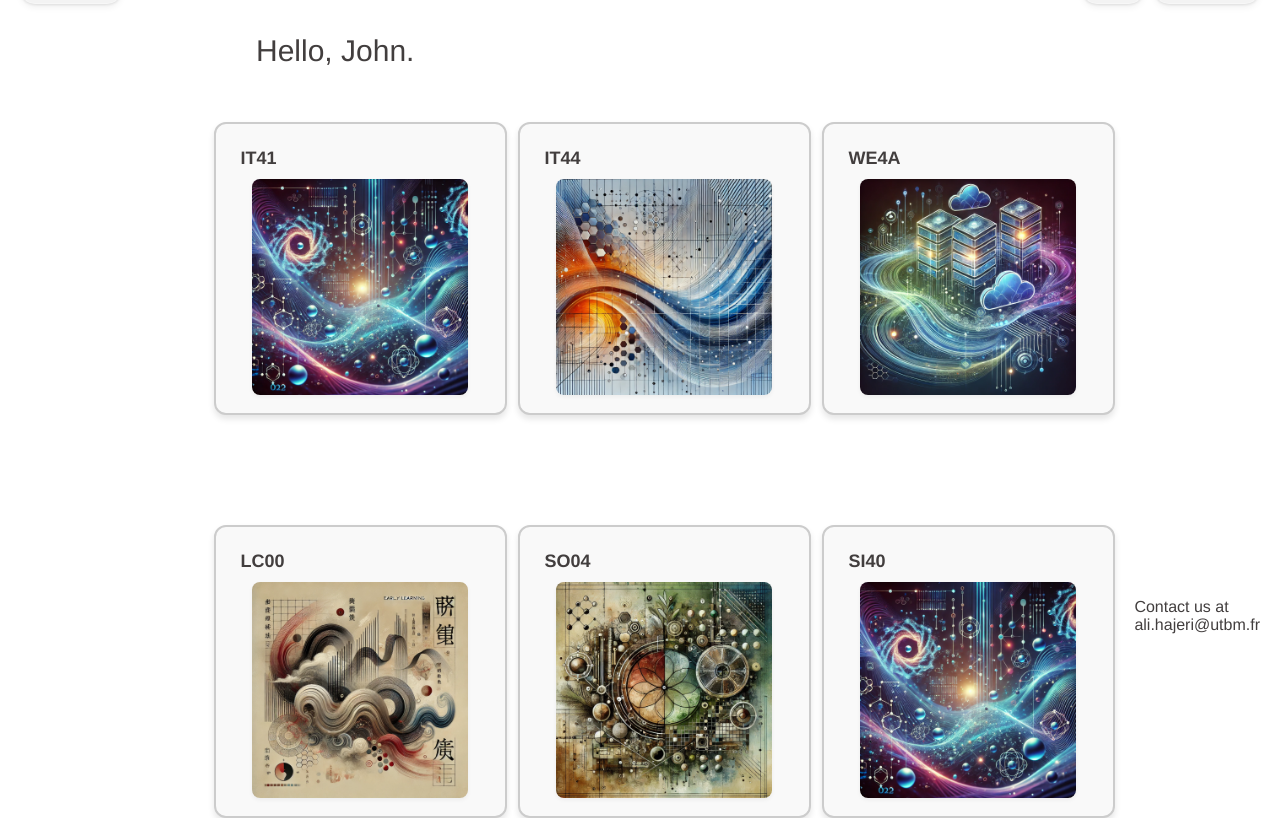
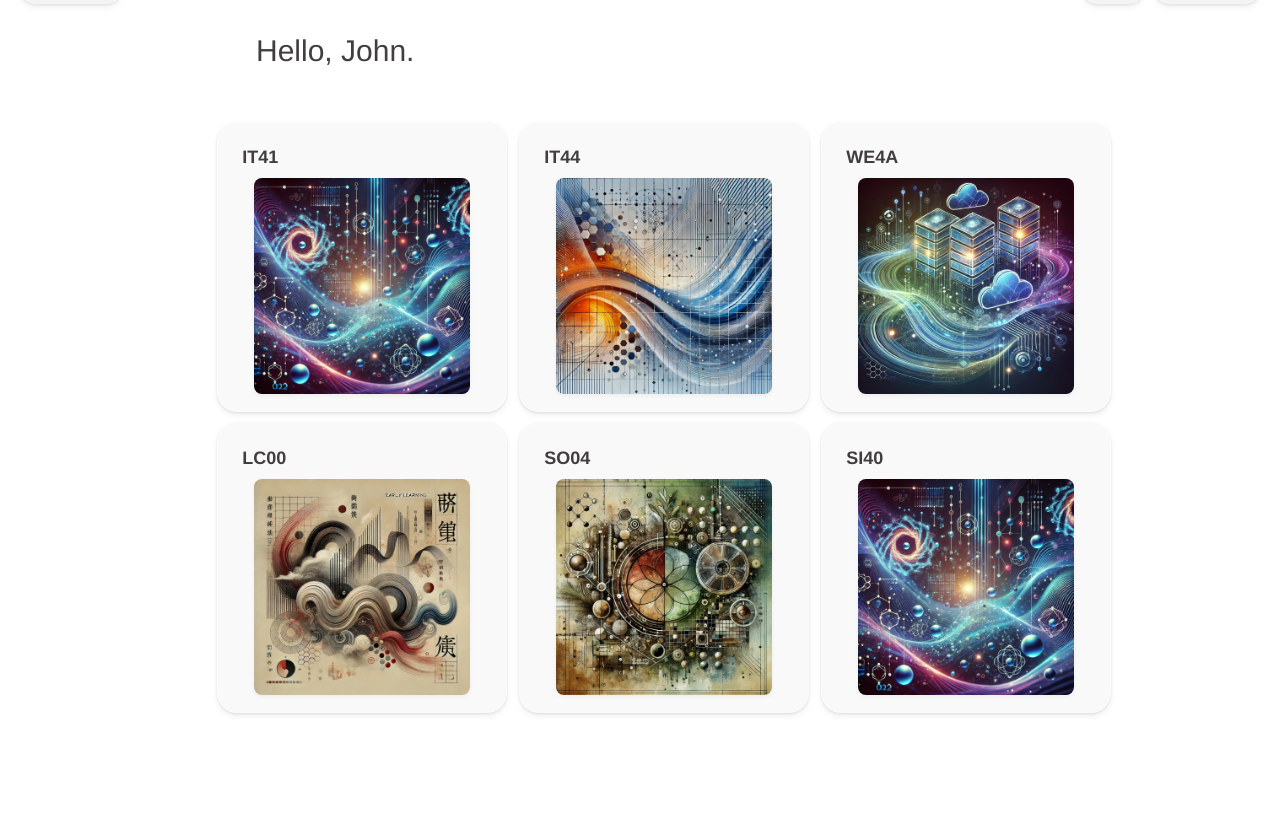
Before and after one commit to zshelali/moodle-like-website, a PHP site: page /student.php in a window 1280 px wide. Shown: the part 146-964 px from the top of the page. After the commit the page ends 861 px from the top, so only its background shows below. Run offline with PHP 8.4, Linux system fonts and the light colour scheme.

Commit message:
footer invisible

```diff
--- a/PageParts/footer.php
+++ b/PageParts/footer.php
@@ -1,9 +1,16 @@
-</body>
-
 <footer>
-  <p id="contact-info">
-    Contact us at <br /> <!-- à changer -->
+  <p>
+  © Skooli.com
+  </p>
+  <p>
+  made by Mourad, Titouan, Thomas & Ali
+  </p>
+  <p>
+    Contact us at <br />
     <a href="mailto:ali.hajeri@utbm.fr" class="link-hover">ali.hajeri@utbm.fr</a>
   </p>
 </footer>
+
+</body>
+
 </html>
--- a/style/main_style.css
+++ b/style/main_style.css
@@ -3,9 +3,11 @@
   outline-style: none;
 }
 
+
 body {
   font-family: Helvetica, Arial, sans-serif;
   color: #423E3E;
+  flex: 1;
 }
 
 h1,
@@ -115,12 +117,6 @@ nav {
   transform: scale(1.1); /* slightly bigger */
 }
 
-#contact-info {
-  position: absolute;
-  bottom: 20px;
-  right: 20px;
-}
-
 .startnow {
   margin: 50px auto;
   margin-left: 80px;
@@ -134,3 +130,10 @@ nav {
   top:120px;
   left: 20px;
 }
+
+footer {
+  font-size: x-small;
+  text-align: center;
+  display: none;
+
+}
--- a/style/student_home_style.css
+++ b/style/student_home_style.css
@@ -4,21 +4,36 @@
   grid-template-rows: auto auto;
   grid-column-gap: 60px;
   grid-row-gap: 10px;
+
+  margin-top: 100px;
+  margin-bottom: 20px;
 }
 
-.ueGridBox1 { grid-area: 1 / 2 / 2 / 3; }
-.ueGridBox2 { grid-area: 1 / 3 / 2 / 4; }
-.ueGridBox3 { grid-area: 1 / 4 / 2 / 5; }
-.ueGridBox4 { grid-area: 2 / 2 / 3 / 3; }
-.ueGridBox5 { grid-area: 2 / 3 / 3 / 4; }
-.ueGridBox6 { grid-area: 2 / 4 / 3 / 5; }
+.ueGridBox1 {
+  grid-area: 1 / 2 / 2 / 3;
+}
+.ueGridBox2 {
+  grid-area: 1 / 3 / 2 / 4;
+}
+.ueGridBox3 {
+  grid-area: 1 / 4 / 2 / 5;
+}
+.ueGridBox4 {
+  grid-area: 2 / 2 / 3 / 3;
+}
+.ueGridBox5 {
+  grid-area: 2 / 3 / 3 / 4;
+}
+.ueGridBox6 {
+  grid-area: 2 / 4 / 3 / 5;
+}
 
 .ueBox {
   border: 2px solid #ccc;
   width: 30vh;
   height: 30vh;
   padding: 10%;
-    border-radius: 12px;
+  border-radius: 20px;
   background-color: #f9f9f9;
   box-shadow: 0 4px 6px rgba(0, 0, 0, 0.1);
   transition: transform 0.2s ease, box-shadow 0.2s ease;
@@ -28,7 +43,10 @@
   text-align: center;
   gap: 10px;
 
-    margin-top: 100px;
+  backdrop-filter: blur(10px) saturate(120%);
+  -webkit-backdrop-filter: blur(10px) saturate(120%);
+  border: 1px solid rgba(255, 255, 255, 0.3);
+  box-shadow: 0 4px 6px rgba(0, 0, 0, 0.05), 0 1px 3px rgba(0, 0, 0, 0.1);
 }
 
 .ueBox:hover {
```
Lines whose indentation alone changed are shown as unchanged.
